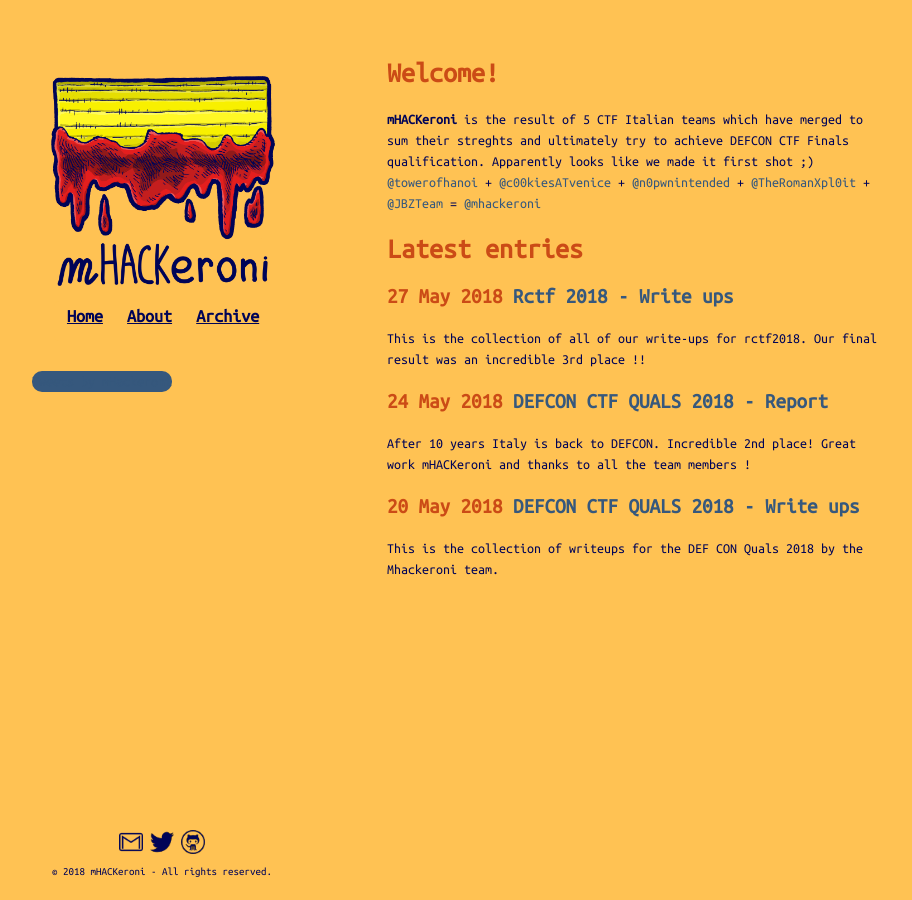
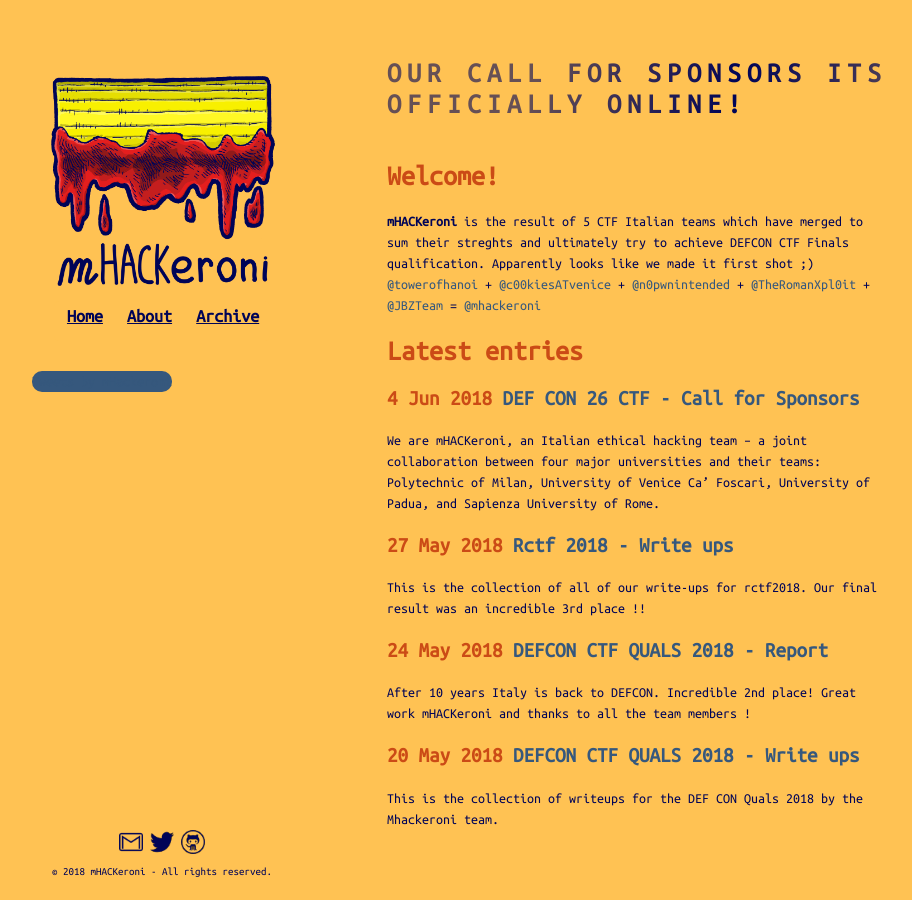
Before and after one commit to mhackeroni/mhackeroni.github.io, a Jekyll site: the page built from index.html, in a window 1280 px wide. Shown: the whole page, without its empty margins (183-1095 px from the left). Built offline with Jekyll 4.4.1, drawn with Linux system fonts in a browser that asks for light colours; the list of posts is cut into pages by our own code; comment, search, counter and statistics services are not loaded.

Commit message:
call for sponsors

```diff
--- a/_layouts/default.html
+++ b/_layouts/default.html
@@ -36,7 +36,9 @@
       </header>
 
       <section>
-
+      {% if page.url != "/archive/2018/06/04/defconctf-finals-call-for-sponsors.html" %}
+      <h1> <a class="shine" href="/archive/2018/06/04/defconctf-finals-call-for-sponsors.html">Our call for sponsors its officially online!</a></h1><br>
+      {% endif %}
       {{ content }}
 
       </section>
--- /dev/null
+++ b/archive/_posts/2018-06-04-defconctf-finals-call-for-sponsors.md
@@ -0,0 +1,24 @@
+---
+title: "DEF CON 26 CTF - Call for Sponsors"
+author: "mHACKeroni team"
+comments: true
+---
+
+We are mHACKeroni, an Italian ethical hacking team -- a joint collaboration between four major universities and their teams: Polytechnic of Milan, University of Venice Ca' Foscari, University of Padua, and Sapienza University of Rome.
+
+On May 12-13, our "mega-team" scored second place on the DEF CON Capture The Flag qualifiers over 600 teams from all over the world. This result gained us access to the DEF CON CTF finals, on August 9-12, in Las Vegas, USA.
+**[DEF CON](https://www.defcon.org/html/links/dc-about.html)** is the most renowned hacking and cybersecurity venue of the world. It was even featured in popular movies and TV shows such as X-Files, The Signal, and the recent Mr. Robot.
+DEF CON's main highlight is surely the Capture the Flag competition, where only a handful of the best teams from academia and industry compete for glory. And this year we'll be one of them!
+
+We therefore think that our presence in the finals is a great opportunity for visibility: last year attendees were over 25.000, and everyone's eyes are pointed to the few competing teams.
+
+However, competing on the finals is a tremendous team effort: mHACKeroni are over 35 of the most skilled security researchers in Italian universities, and everyone's participation is required to compete with other, similarly-sized teams.
+Team organization and communication are fundamental to succeed: that's why we need financial help and sponsors to get the whole team to Las Vegas. What we can offer in exchange is the great visibility of supporting a DEF CON CTF finalist team.
+
+We propose the following sponsorship levels:
+* **Silver (5.000 euro)** - We'll feature you on our social networks; people on the DEF CON game arena will put your sticker on their laptop.
+* **Gold (10.000 euro)** - Everything in Silver, plus logo on our t-shirt. We'll send you the CVs of every team member: BSc, MSc, PhD, and postgraduate students in cybersecurity.
+* **Platinum (15.000 euro)** - Everything in Silver, plus big logo on our hoodie. We'll send you the CVs of every team member: BSc, MSc, PhD, and postgraduate students in cybersecurity.
+
+We're of course open to any alternative proposal.
+Get in touch with us! Send us an email at **[mhackeroni@gmail.com](mailto:mhackeroni@gmail.com)**
--- a/assets/css/style.scss
+++ b/assets/css/style.scss
@@ -5,6 +5,8 @@
 
 $press_start: 'Press Start 2P', cursive;
 $ubuntu_mono: 'Ubuntu Mono', monospace;
+$text-color: #000457;
+$duration: 5s;
 
 html, body {
 	background-color: #FFC253;
@@ -155,3 +157,23 @@
 strong {
 	color: #000457;
 }
+
+
+
+
+.shine {
+  color: #000457;
+  text-decoration: none;
+  text-transform: uppercase;
+  letter-spacing: 6px;
+  display: inline-block;
+  position: relative;
+  -webkit-mask-image: linear-gradient(-75deg, rgba(0,0,0,.6) 30%, #000 50%, rgba(0,0,0,.6) 70%);
+  -webkit-mask-size: 200%;
+  animation: shine 1s linear infinite;
+}
+
+@keyframes shine {
+  from { -webkit-mask-position: 150%; }
+  to { -webkit-mask-position: -50%; }
+}
```
